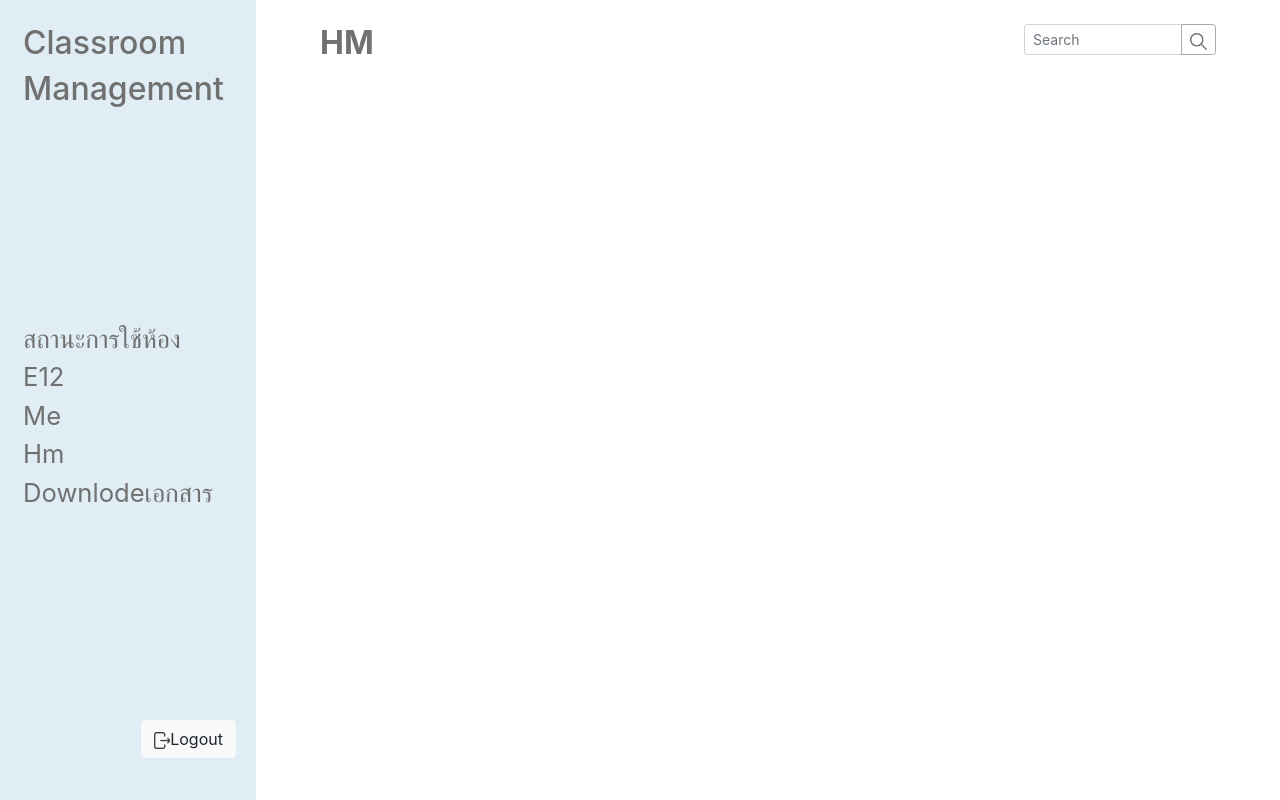
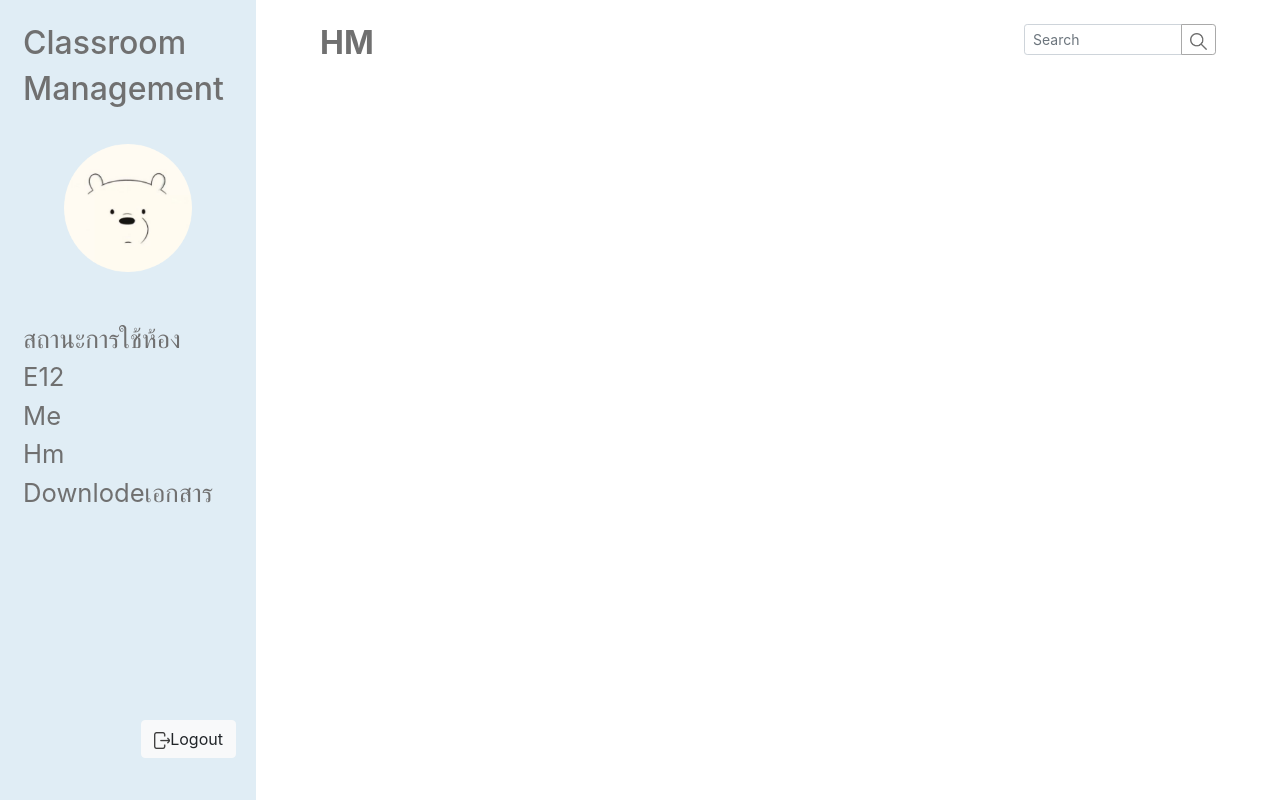
Before and after one commit to KWTRBL/classroom, a React (Create React App) app in the folder classroom/: page /HMEx in a window 1280 px wide. Built offline with nearby package versions, Linux system fonts and the light colour scheme.

Commit message:
เพิ่มรูป profile Navbar

```diff
--- a/classroom/src/Navbar/NavBar.css
+++ b/classroom/src/Navbar/NavBar.css
@@ -65,3 +65,10 @@
 .searchbtn:hover {
     background-color: gray;
 }
+.profilePic{
+    position: absolute;
+    top: 18% ;
+    left: 5%;
+    width: 10vw;
+    height: 10vw;
+}
--- a/classroom/src/Navbar/NavCr.js
+++ b/classroom/src/Navbar/NavCr.js
@@ -3,6 +3,7 @@ import logout from './logout.png';
 import { Link } from "react-router-dom";
 import Button from 'react-bootstrap/Button';
 import Search from './search.png';
+import imageCr from './ImageCr.png'
 import InputGroup from 'react-bootstrap/InputGroup'
 import FormControl from 'react-bootstrap/FormControl'
 import 'bootstrap/dist/css/bootstrap.min.css';
@@ -39,6 +40,7 @@ function Navbar() {
             </InputGroup.Append>
         </InputGroup>
       </div>
+      <img src={imageCr} className="profilePic"/>
     </div>
   );
 }
--- a/classroom/src/Navbar/NavEx.js
+++ b/classroom/src/Navbar/NavEx.js
@@ -3,6 +3,7 @@ import logout from './logout.png';
 import { Link } from "react-router-dom";
 import Button from 'react-bootstrap/Button';
 import Search from './search.png';
+import imageCr from './ImageCr.png'
 import InputGroup from 'react-bootstrap/InputGroup'
 import FormControl from 'react-bootstrap/FormControl'
 import 'bootstrap/dist/css/bootstrap.min.css';
@@ -39,6 +40,7 @@ function Navbar() {
             </InputGroup.Append>
         </InputGroup>
       </div>
+      <img src={imageCr} className="profilePic"/>
     </div>
   );
 }
--- a/classroom/src/Navbar/NavIn.js
+++ b/classroom/src/Navbar/NavIn.js
@@ -3,6 +3,7 @@ import logout from './logout.png';
 import { Link } from "react-router-dom";
 import Button from 'react-bootstrap/Button';
 import Search from './search.png';
+import imageCr from './ImageIn.png'
 import InputGroup from 'react-bootstrap/InputGroup'
 import FormControl from 'react-bootstrap/FormControl'
 import 'bootstrap/dist/css/bootstrap.min.css';
@@ -35,6 +36,7 @@ function Navbar() {
             </InputGroup.Append>
         </InputGroup>
       </div>
+      <img src={imageCr} className="profilePic"/>
     </div>
   );
 }
```
Also changed, not shown: classroom/src/Navbar/ImageCr.png (added), classroom/src/Navbar/ImageIn.png (added).
